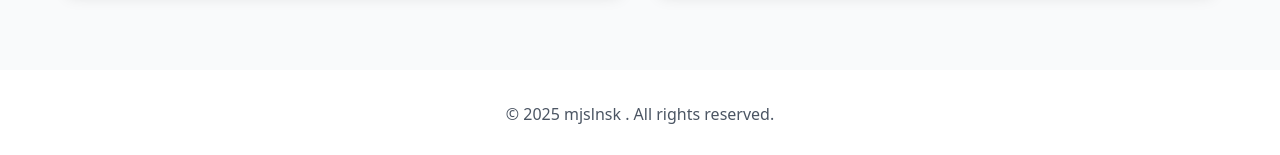
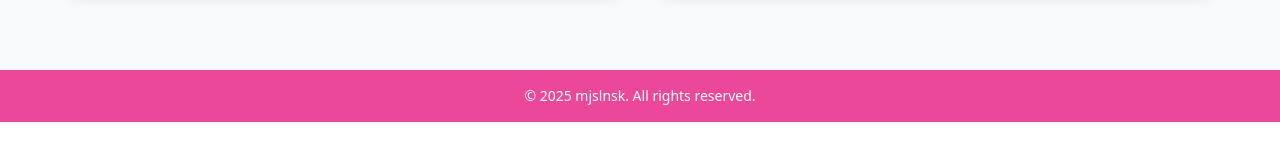
Before and after one commit to mjslnsk/portfolio, a React (Vite) app: page / in a window 1280 px wide. Shown: the part 2198-2353 px from the top of the page. After the commit the page ends 2320 px from the top, so only its background shows below. Built offline with nearby package versions, Linux system fonts and the light colour scheme.

Commit message:
Sprememba noge.tsx

```diff
--- a/src/App.tsx
+++ b/src/App.tsx
@@ -123,14 +123,13 @@ function App() {
       </section>
 
       {/* Footer */}
-      <footer className="bg-white py-8 px-4">
-        <div className="max-w-6xl mx-auto text-center">
-          <p className="text-gray-600">
-            © {new Date().getFullYear()} mjslnsk
-          . All rights reserved.
-          </p>
-        </div>
-      </footer>
+      <footer className="bg-pink-500 py-4">
+  <div className="max-w-6xl mx-auto text-center">
+    <p className="text-white text-sm">
+      © {new Date().getFullYear()} mjslnsk. All rights reserved.
+    </p>
+  </div>
+</footer>
     </div>
   );
 }
```
